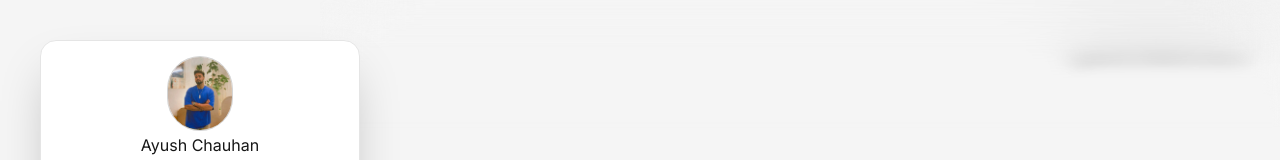
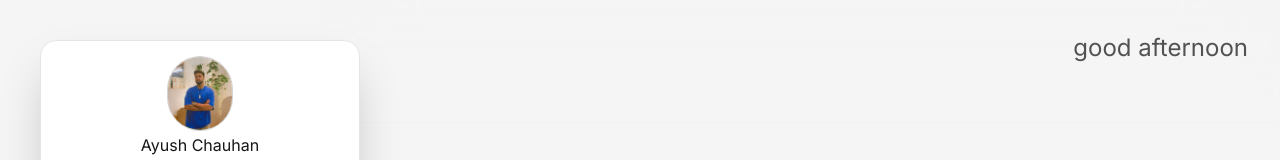
Before and after one commit to eyesee11/new_portfolio, a Next.js app: page / in a window 1280 px wide. Shown: the top 160 px of the page. Built offline with nearby package versions, Linux system fonts and the light colour scheme.

Commit message:
fixed greeting card

```diff
--- a/src/components/TimeGreeting.tsx
+++ b/src/components/TimeGreeting.tsx
@@ -29,7 +29,7 @@ export default function TimeGreeting() {
   if (!greeting) return null;
 
   return (
-    <div className="fixed top-6 right-6 z-[60] lg:right-8 lg:top-8">
+    <div className="fixed top-6 right-6 z-[80] lg:right-8 lg:top-8">
       <ShuffleText
         text={greeting}
         className="text-lg sm:text-xl lg:text-2xl font-normal text-neutral-600 dark:text-neutral-400"
```
